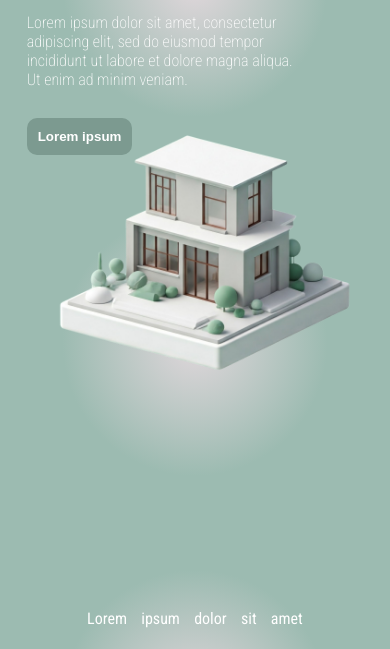
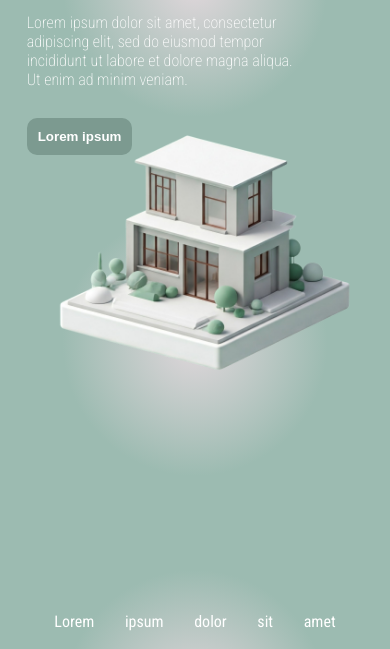
Before and after one commit to eyob333/GojoHousing-frontend, a website built with Vite: page index.html in a window 390 px wide. Shown: the part 195-844 px from the top of the page. Built offline with nearby package versions, Linux system fonts and the light colour scheme; a web font is replaced by a local one.

Commit message:
fix: cell phone view

```diff
--- a/src/style.css
+++ b/src/style.css
@@ -120,7 +120,7 @@ img{
   left: 10px;
   right: 10px;
   position: fixed;
-  padding: 5px 70px;
+  padding: 0.5% 10%;
 }
 
 .footer-btn{
@@ -174,4 +174,7 @@ img{
     width: 300px;
     height: 300px;
   }
+  .footer-btn{
+    gap: 20px;
+  }
 }
```
